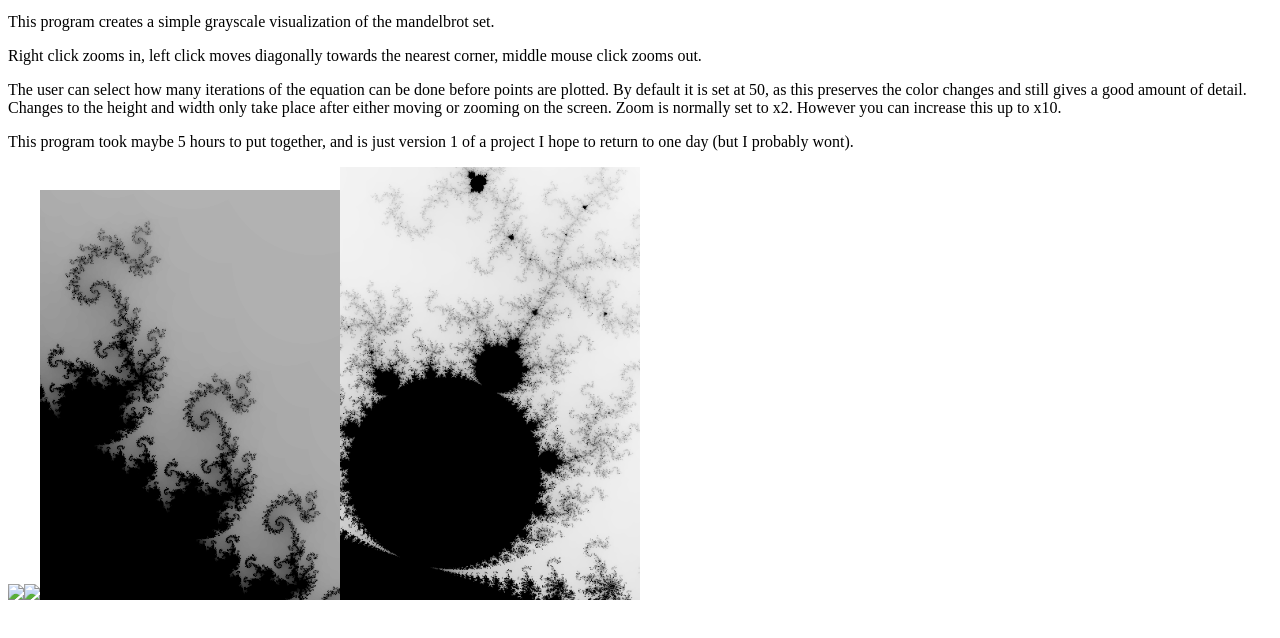
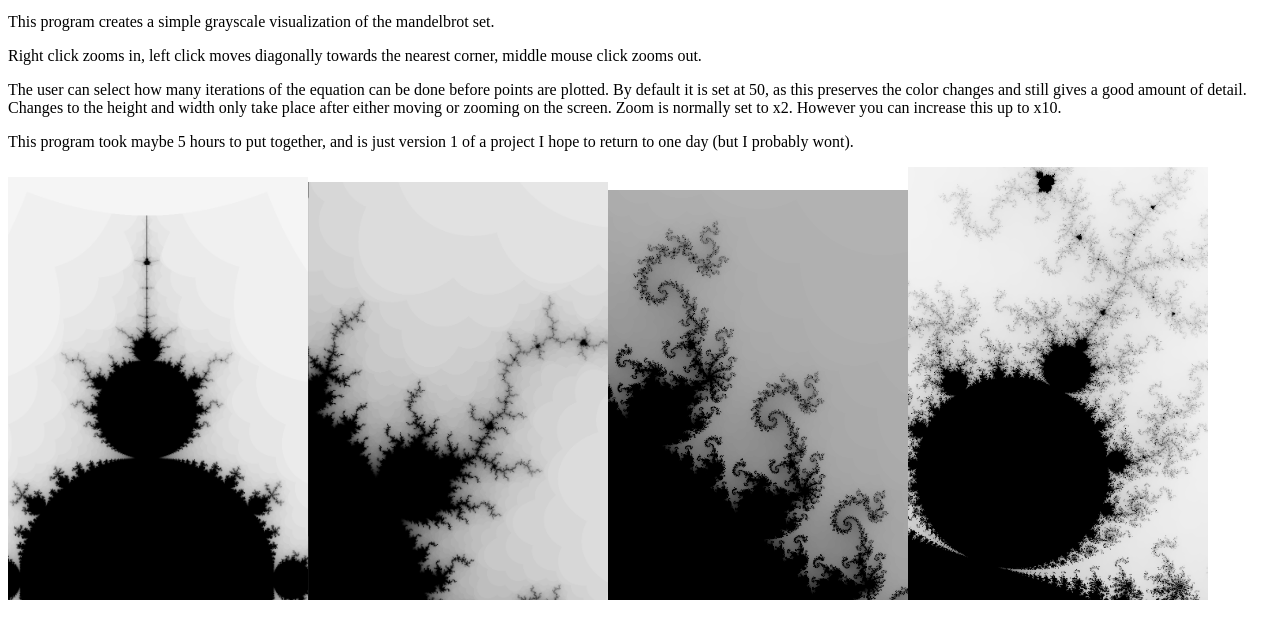
Before and after one commit to brynaytes/Mandelbrot, a plain HTML site: page index.html in a window 1280 px wide. Shown: the part 104-742 px from the top of the page. Drawn offline with Linux system fonts and the light colour scheme.

Commit message:
Update index.html

```diff
--- a/index.html
+++ b/index.html
@@ -30,7 +30,7 @@
 		<p>
 			This program took maybe 5 hours to put together, and is just version 1 of a project I hope to return to one day (but I probably wont).
 		</p>
-		<img src="mandelImages/ma1.png"><img src="mandelImages/ma2.png"><img src="mandelImages/m3.png"><img src="mandelImages/m6.png">
+		<img src="mandelImages/m1.PNG"><img src="mandelImages/m2.PNG"><img src="mandelImages/m3.png"><img src="mandelImages/m6.png">
 
 	</body>
 
```
